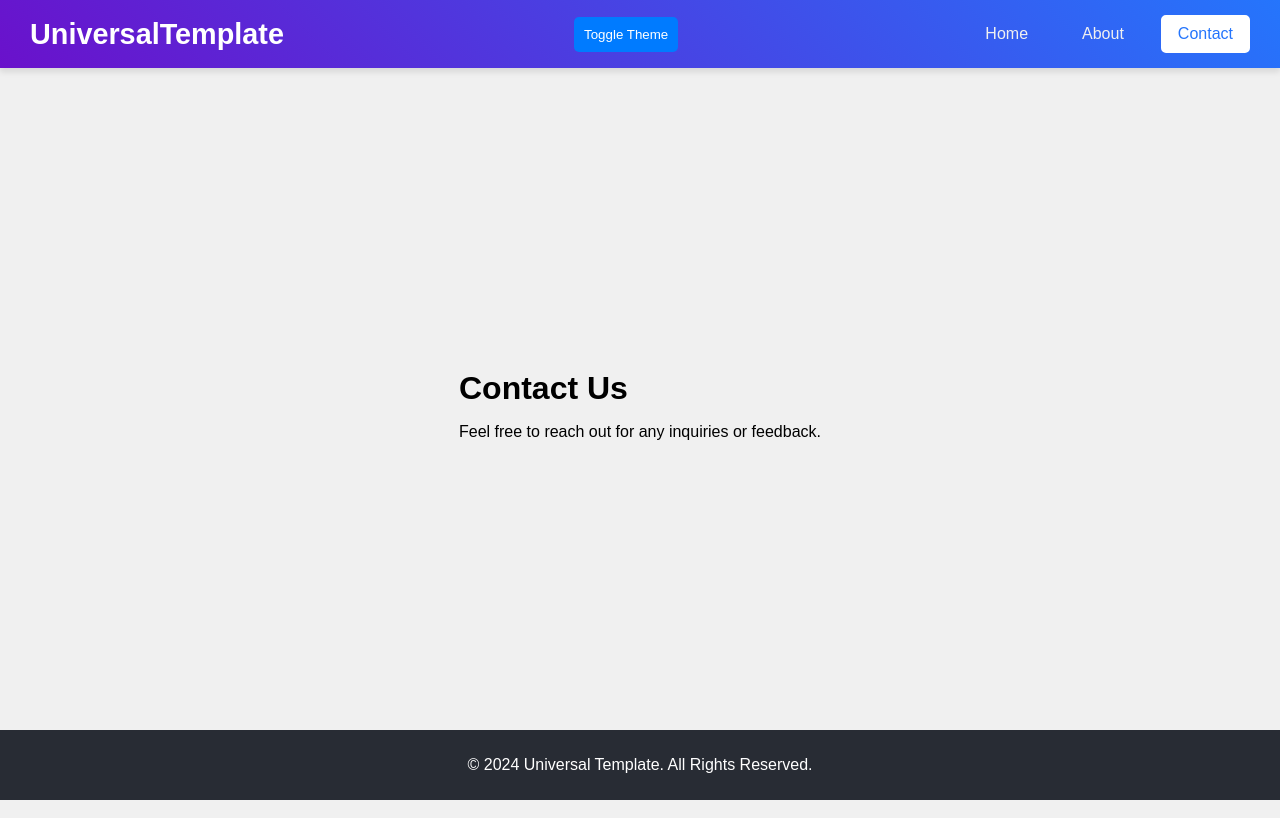
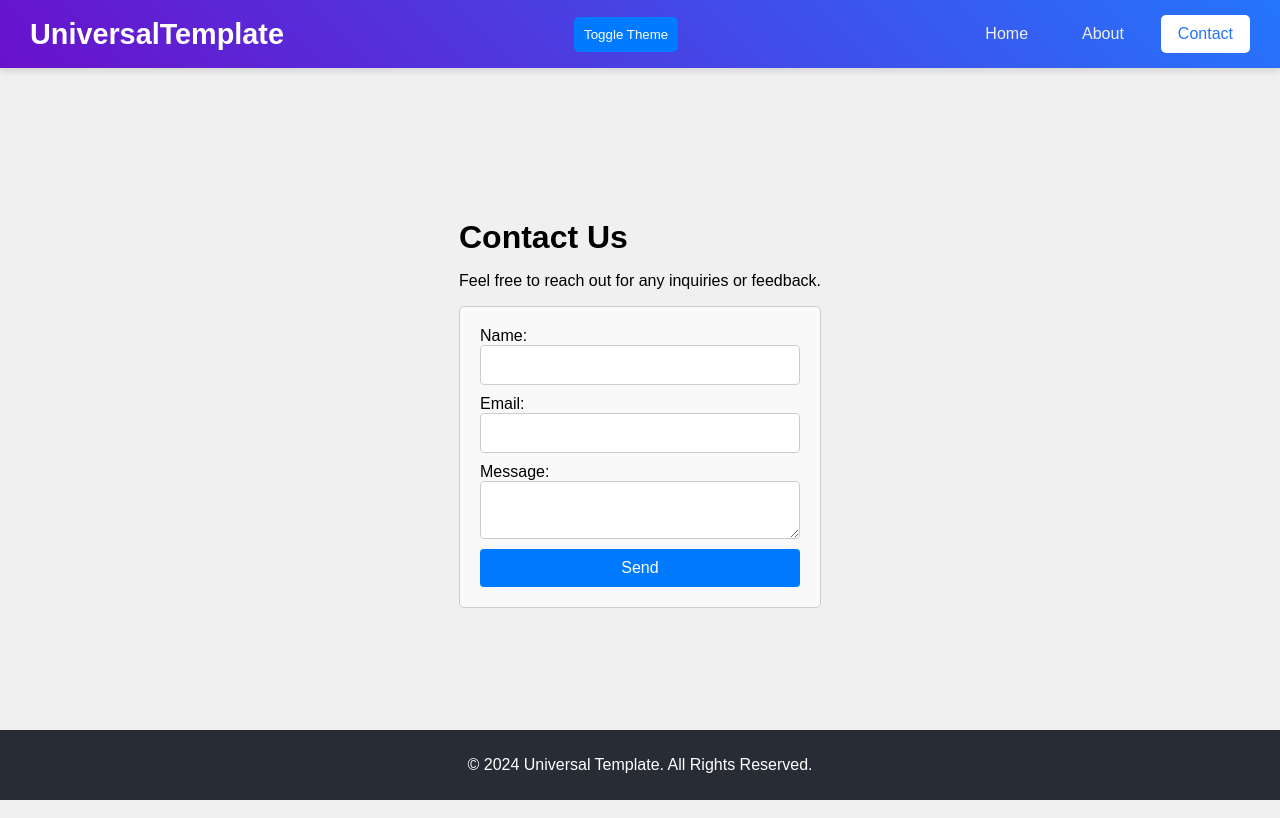
Before and after one commit to Mokkento12/Universal-Template, a React (Create React App) app: page /contact in a window 1280 px wide. Built offline with nearby package versions, Linux system fonts and the light colour scheme.

Commit message:
Добавлена форма в разделе Contact

```diff
--- a/src/App.js
+++ b/src/App.js
@@ -5,7 +5,7 @@ import Header from "./components/Header/Header";
 import Footer from "./components/Footer/Footer";
 import HomePage from "./pages/HomePage";
 import AboutPage from "./pages/AboutPage";
-import ContactPage from "./pages/ContactPage";
+import ContactForm from "./pages/ContactForm/ContactForm";
 import "./App.css";
 
 function App() {
@@ -19,7 +19,7 @@ function App() {
             <Routes>
               <Route path="/" element={<HomePage />} />
               <Route path="/about" element={<AboutPage />} />
-              <Route path="/contact" element={<ContactPage />} />
+              <Route path="/contact" element={<ContactForm />} />
             </Routes>
           </div>
         </main>
--- /dev/null
+++ b/src/pages/ContactForm/ContactForm.css
@@ -0,0 +1,38 @@
+.contact-form {
+  display: flex;
+  flex-direction: column;
+  gap: 10px;
+  max-width: 400px;
+  margin: auto;
+  padding: 20px;
+  border: 1px solid #ccc;
+  border-radius: 5px;
+  background: #f9f9f9;
+}
+
+.contact-form label {
+  display: flex;
+  flex-direction: column;
+}
+
+.contact-form input,
+.contact-form textarea {
+  padding: 10px;
+  font-size: 1rem;
+  border: 1px solid #ccc;
+  border-radius: 4px;
+}
+
+.contact-form button {
+  padding: 10px;
+  font-size: 1rem;
+  color: #fff;
+  background: #007bff;
+  border: none;
+  border-radius: 4px;
+  cursor: pointer;
+}
+
+.contact-form button:hover {
+  background: #0056b3;
+}
--- /dev/null
+++ b/src/pages/ContactForm/ContactForm.js
@@ -0,0 +1,80 @@
+import React from "react";
+import { useState } from "react";
+import "./ContactForm.css";
+
+const ContactForm = () => {
+  const [formData, setFormData] = useState({
+    name: "",
+    email: "",
+    message: "",
+  });
+
+  // Отслеживает изменения в полях ввода и обновляет состояние.
+
+  const handleChange = (e) => {
+    const { name, value } = e.target;
+
+    setFormData({ ...formData, [name]: value });
+  };
+
+  // Перехватывает стандартное поведение формы и выводит данные в консоль.
+
+  const handleSubmit = (e) => {
+    e.preventDefault();
+    const { name, email, message } = formData;
+
+    if (!/^[\w.%+-]+@[a-zA-Z0-9.-]+\.[a-zA-Z]{2,}$/.test(email)) {
+      alert("Invalid email address");
+      return;
+    }
+
+    if (name.trim() === "" || message.trim() === "") {
+      alert("All fields are required!");
+      return;
+    }
+
+    console.log("Form submitted successfully:", formData);
+  };
+
+  return (
+    <div>
+      <h1>Contact Us</h1>
+      <p>Feel free to reach out for any inquiries or feedback.</p>
+
+      <form onSubmit={handleSubmit} className="contact-form">
+        <label>
+          Name:
+          <input
+            type="text"
+            name="name"
+            value={formData.name}
+            onChange={handleChange}
+            required
+          />
+        </label>
+        <label>
+          Email:
+          <input
+            type="email"
+            name="email"
+            value={formData.email}
+            onChange={handleChange}
+            required
+          />
+        </label>
+        <label>
+          Message:
+          <textarea
+            name="message"
+            value={formData.message}
+            onChange={handleChange}
+            required
+          />
+        </label>
+        <button type="submit">Send</button>
+      </form>
+    </div>
+  );
+};
+
+export default ContactForm;
--- a/src/pages/ContactPage.js
+++ /dev/null
@@ -1,12 +0,0 @@
-import React from "react";
-
-const ContactPage = () => {
-  return (
-    <div>
-      <h1>Contact Us</h1>
-      <p>Feel free to reach out for any inquiries or feedback.</p>
-    </div>
-  );
-};
-
-export default ContactPage;
```
